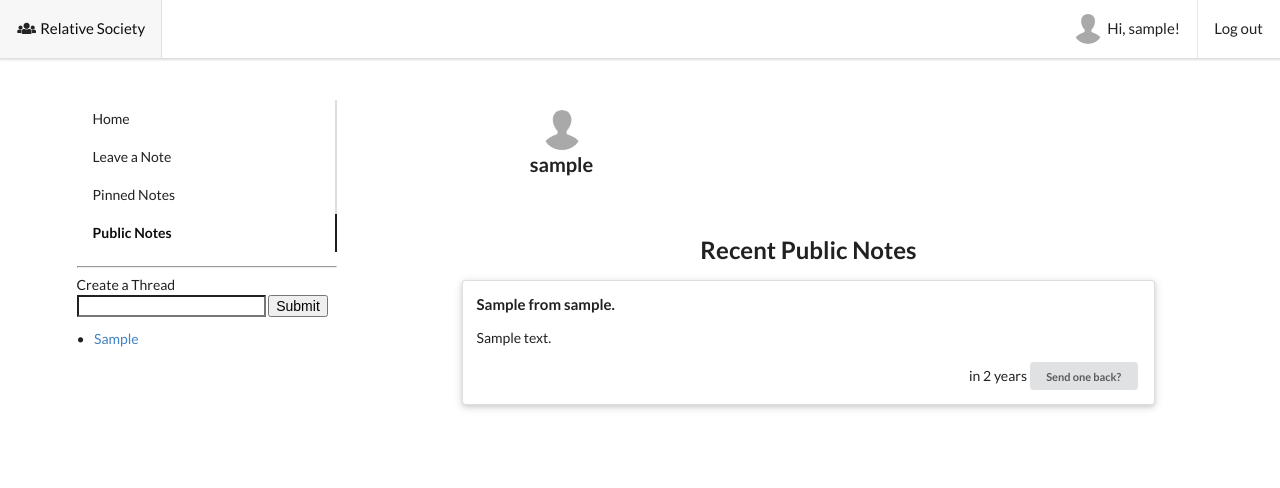
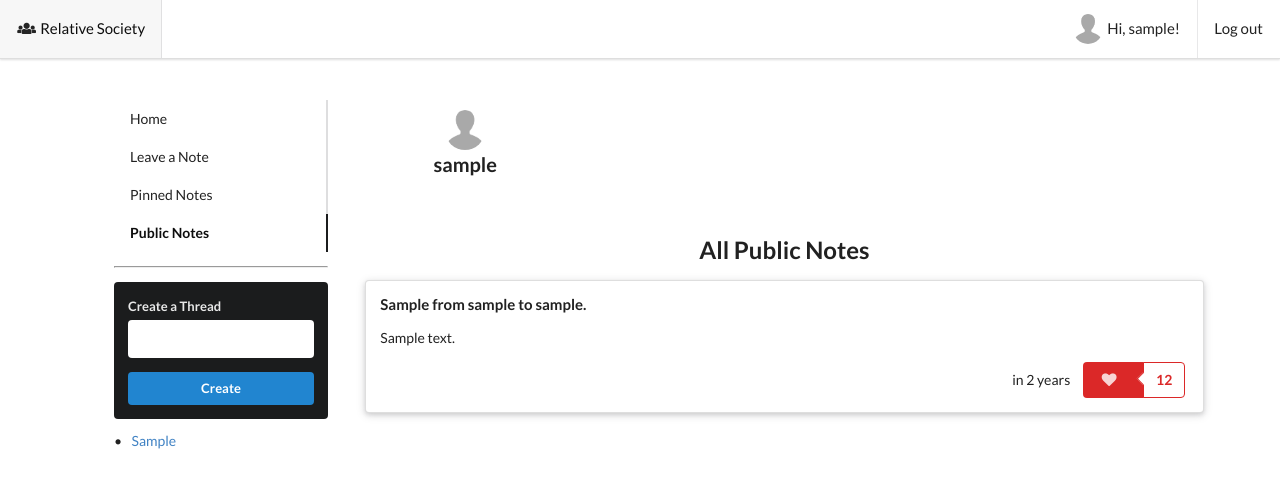
Before and after one commit to JoelDorrington/kin-feed, a Node server app: page /public in a window 1280 px wide. Shown: the top 488 px of the page. Run offline with Node 20, Linux system fonts and the light colour scheme; a user stored in the database is signed in; tables that the repository leaves empty hold one stand-in row (values such as "Sample post"); some libraries are stand-ins or nearby versions.

Commit message:
Complete basic thread functionality

```diff
--- a/app.js
+++ b/app.js
@@ -73,6 +73,13 @@ app.get("/public", isLoggedIn, function(req, res){
   });
 });
 
+app.get("/public/:thread", isLoggedIn, function(req, res){
+  populateThread(req.params.thread, function(data){
+    data.notes.reverse();
+    res.render("public", {data: data, moment: moment});
+  });
+});
+
 // CREATE THREAD
 app.post("/public/thread/new", isLoggedIn, function(req, res){
   var newThread = {theme: req.body.theme, notes: []};
@@ -97,8 +104,8 @@ app.get("/notes/new", isLoggedIn, function(req, res){
 });
 
 app.get("/notes/new/:thread", isLoggedIn, function(req, res){
-      res.render("notes/new", {thread: req.params.thread});
-  });
+  res.render("notes/new", {thread: req.params.thread});
+});
 
 app.get("/notes/reply/:id", isLoggedIn, function(req, res){
   User.findById(req.params.id, function(err, recip){
@@ -128,12 +135,11 @@ app.post("/notes", isLoggedIn, function(req, res){
       }
     });
   } else {
-    console.log(req.body.thread);
+    newNote.thread = req.body.thread;
     Thread.find({theme: req.body.thread}, function(err, threads){
       if(err){
         console.log(err);
       } else {
-        console.log(threads);
         createNote(newNote, threads[0], res);
       }
     });
@@ -211,6 +217,40 @@ var getPublicData = function(nextFunction){
   });
 };
 
+var populateThread = function(thread, nextFunction){
+  Thread.find({"theme": thread}).populate("receivedNotes").exec(function(err, thread){
+    if(err){
+      console.log(err);
+    } else {
+      var mainThread = thread[0];
+      var notes = thread[0].receivedNotes;
+      User.find({}, function(err, users){
+        if(err){
+          console.log(err);
+        } else {
+          users.forEach(function(user){
+            user.hash = "";
+            user.salt = "";
+          });
+          Thread.find({}, function(err, threads){
+            if(err){
+              console.log(err);
+            } else {
+              var data = {
+                notes: notes,
+                users: users,
+                threads: threads,
+                mainThread: mainThread.theme
+              };
+              nextFunction(data);
+            }
+          });
+        }
+      });
+    }
+  });
+};
+
 var createNote = function(x, model, res){
     Note.create(x, function(err, note){
     if(err){
--- a/models/note.js
+++ b/models/note.js
@@ -19,7 +19,8 @@ var NoteSchema = new mongoose.Schema({
     },
     username: String
   },
-  likes: Number
+  likes: Number,
+  thread: String
 });
 
 module.exports = mongoose.model("Note", NoteSchema);
--- a/public/styles/style.css
+++ b/public/styles/style.css
@@ -32,3 +32,8 @@ body {
 .jdprofiles .content {
   padding: 0 0 0 0 !important;
 }
+.sidemenu {
+  position: fixed;
+  left: 100px;
+  top: 100px;
+}
--- a/views/public.ejs
+++ b/views/public.ejs
@@ -4,28 +4,36 @@
   <div class="ui grid">
 
     <!--Vertical Menu Bar-->
-    <div class="left floated four wide column">
+    <div class="sidemenu">
       <div class="ui secondary vertical pointing menu">
         <a href="/hub" class="item">Home</a>
         <a href="/notes/new" class="item">Leave a Note</a>
         <a href="#" class="item">Pinned Notes</a>
-        <a href="#" class="active item">Public Notes</a>
+        <a href="/public" class="active item">Public Notes</a>
       </div>
       <hr/>
-      <form action="/public/thread/new" method="POST">
-        <label name="theme">Create a Thread</label>
-        <input name="theme" type="text"></input>
-        <button>Submit</button>
+      <!--Create a Thread Form-->
+      <div class="ui inverted segment">
+      <form class="ui inverted form" action="/public/thread/new" method="POST">
+        <div class="field">
+          <label name="theme">Create a Thread</label>
+          <input class="ui input" name="theme" type="text"></input>
+        </div>
+        <button class="ui small blue button" style="width: 100%">Create</button>
       </form>
+      </div>
+      <!--Thread list-->
       <div class="ui bulleted list">
         <% data.threads.forEach(function(thread){ %>
-          <div class="item"><a href="/notes/new/<%=thread.theme%>"><%=thread.theme%></a></div>
+          <div class="item"><a href="/public/<%= thread.theme %>"><%= thread.theme %></a></div>
         <% }) %>
       </div>
     </div>
 
-     <div class="ten wide centered column">
+    <!--user list-->
+     <div class="twelve wide right floated column">
        <div class="ui huge horizontal selection list" id="jdprofiles">
+         <!-- links to personal profiles -->
           <% data.users.forEach(function(user){ %>
             <div class="item jdprofiles">
               <img class="ui avatar image" src="/images/profilepic-placeholder.png">
@@ -37,12 +45,22 @@
        </div>
 
     <!--Central Display-->
-      <h2 class="ui center aligned header">Recent Public Notes</h2>
-      <% data.notes.forEach(function(note){ %>
+    <% if(data.mainThread){ var header = "Notes in the " + data.mainThread + " Thread" } else { var header = "All Public Notes" } %>
+      <h2 class="ui center aligned header"><%= header %></h2>
+      <% if(data.mainThread){ %>
+      <div class="ui secondary center aligned segment"><a href="/notes/new/<%=data.mainThread%>">Add your own note to this family thread!<i class="add circle icon"></i></a></div>
+      <% } %>
+        <% data.notes.forEach(function(note){ %>
+        <% if(note.recipient.username){var temp = "to " + note.recipient.username} else {var temp = "in " + note.thread} %>
         <div class="ui raised segment">
-          <h4 class="header"><%= note.kind %> from <%= note.author.username %>.</h4>
+          <h4 class="header"><%= note.kind %> from <%= note.author.username %> <%= temp %>.</h4>
           <p><%= note.content %></p>
-          <p class="pull-right"><%= moment(note.date).fromNow() %> <a href="/notes/reply/<%= note.author.id %>" class="ui mini button">Send one back?</a></p>
+          <div class="pull-right"><%= moment(note.date).fromNow() %>
+            <div class="ui labeled button" tabindex="0" style="margin-left: 10px">
+            <div class="ui red button"><i class="heart icon"></i></div>
+            <a class="ui basic red left pointing label">12</a>
+            </div>
+          </div>
         </div>
       <% }) %>
     </div>
```
